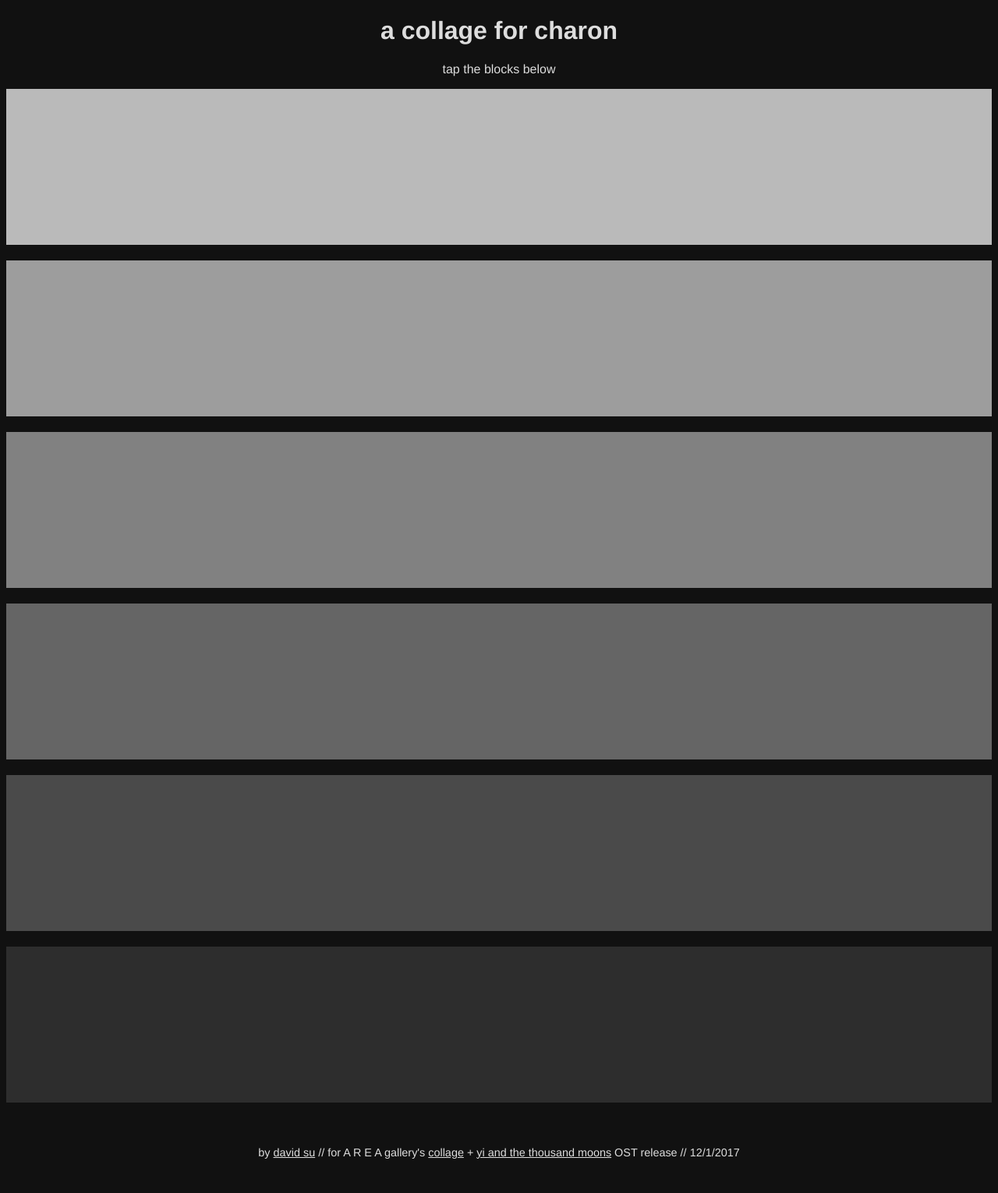
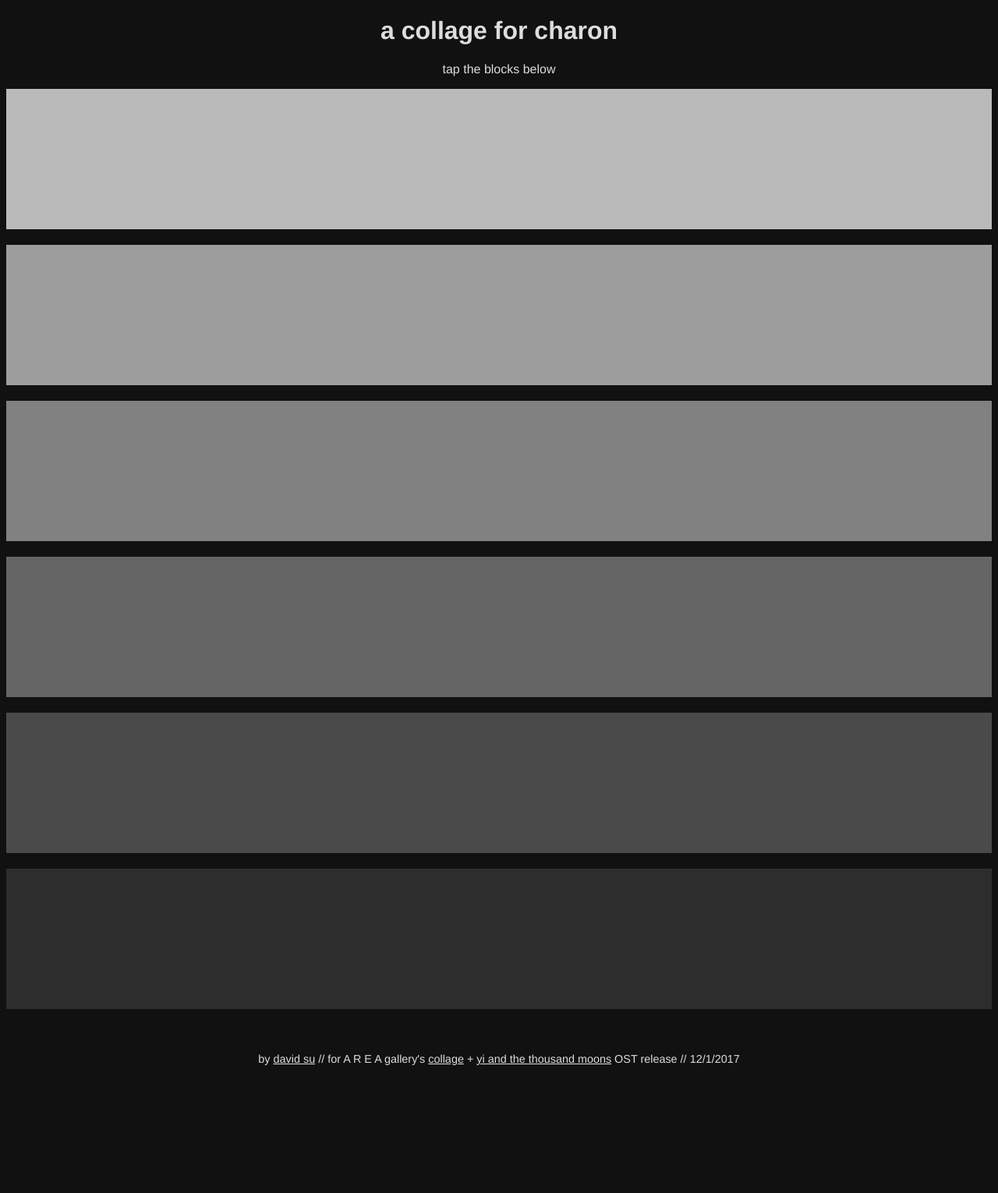
Before and after one commit to usdivad/a-collage-for-charon, a Flask app: template templates/index.html in a window 1280 px wide. Shown: the whole page at 78% size. After the commit the page ends 1366 px from the top, so only its background shows below. Run offline with Flask 2, Linux system fonts and the light colour scheme; the template is opened without the code that fills it: most values are stand-ins (such as "Sample title", 1, 10 or a date in 2020); some libraries are stand-ins or nearby versions.

Commit message:
make blocks smaller still

```diff
--- a/static/style.css
+++ b/static/style.css
@@ -26,7 +26,7 @@ a {
     width: 100%;
     height: 20%;
     min-width: 500px;
-    min-height: 200px;
+    min-height: 180px;
     margin-bottom: 20px;
 }
 
```
